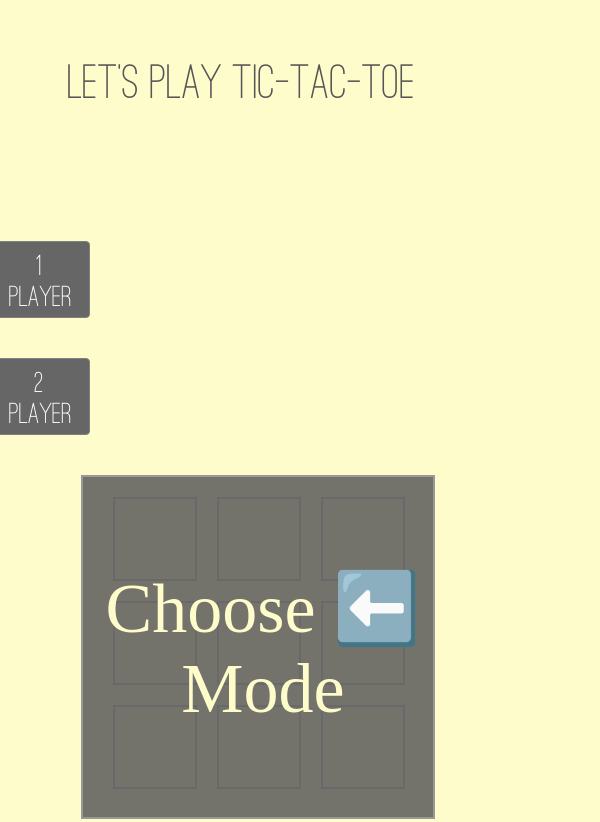
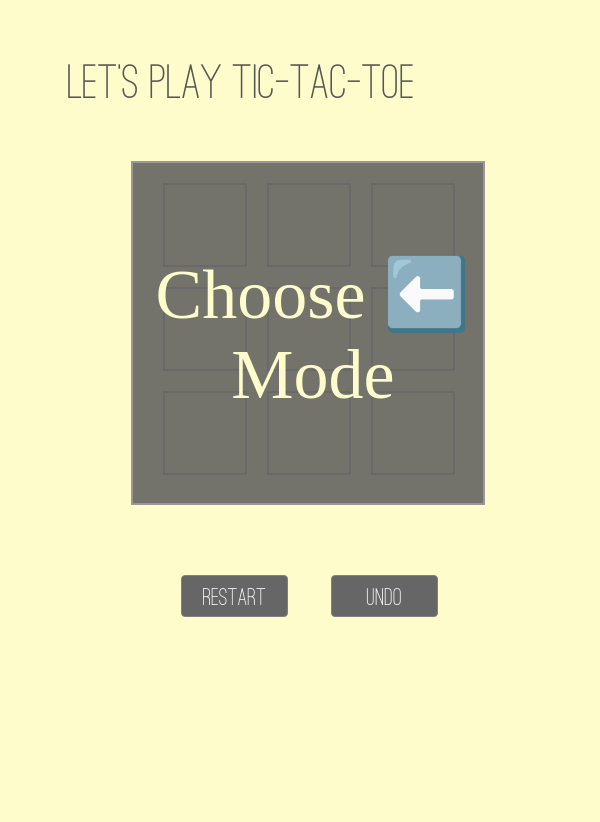
Before and after one commit to vickymin/tictactoe-old, a plain HTML site: page tictactoe.html in a window 600 px wide. Shown: the top 822 px of the page. Drawn offline with Linux system fonts and the light colour scheme.

Commit message:
update css

```diff
--- a/css/tictactoe.css
+++ b/css/tictactoe.css
@@ -1,10 +1,5 @@
 @media screen and (max-width:600px){
-  body{width:500px;}
-  #button1{float:left;margin:400px 0px auto -70px;}
-  #container{clear:both;}
-}
-@media screen and (min-width:600px){
-  #button1{float:left;margin:100px auto auto -70px;}
+  body{width:600px;}
 }
 
 body{
@@ -27,10 +22,12 @@ h1{
   margin:60px auto 10px 60px;
 }
 #button1{
-  float:left;
+  position: fixed;
+  top: 220px;
+  left: -62px;;
 }
 
-.button_l{
+.button_m{
   font-size:30px;
   font-weight: 500;
   font-family: 'Ostrich Sans', sans-serif;
@@ -48,10 +45,10 @@ h1{
   cursor:pointer;
   transition:transform 0.3s;
 }
-.button_l:hover{
-  transform:translate3d(15px,0,0);
+.button_m:hover{
+  transform:translate3d(9px,0,0);
 }
-#container {
+#container{
   position:relative;
   width:340px;
   height:320px;
```
